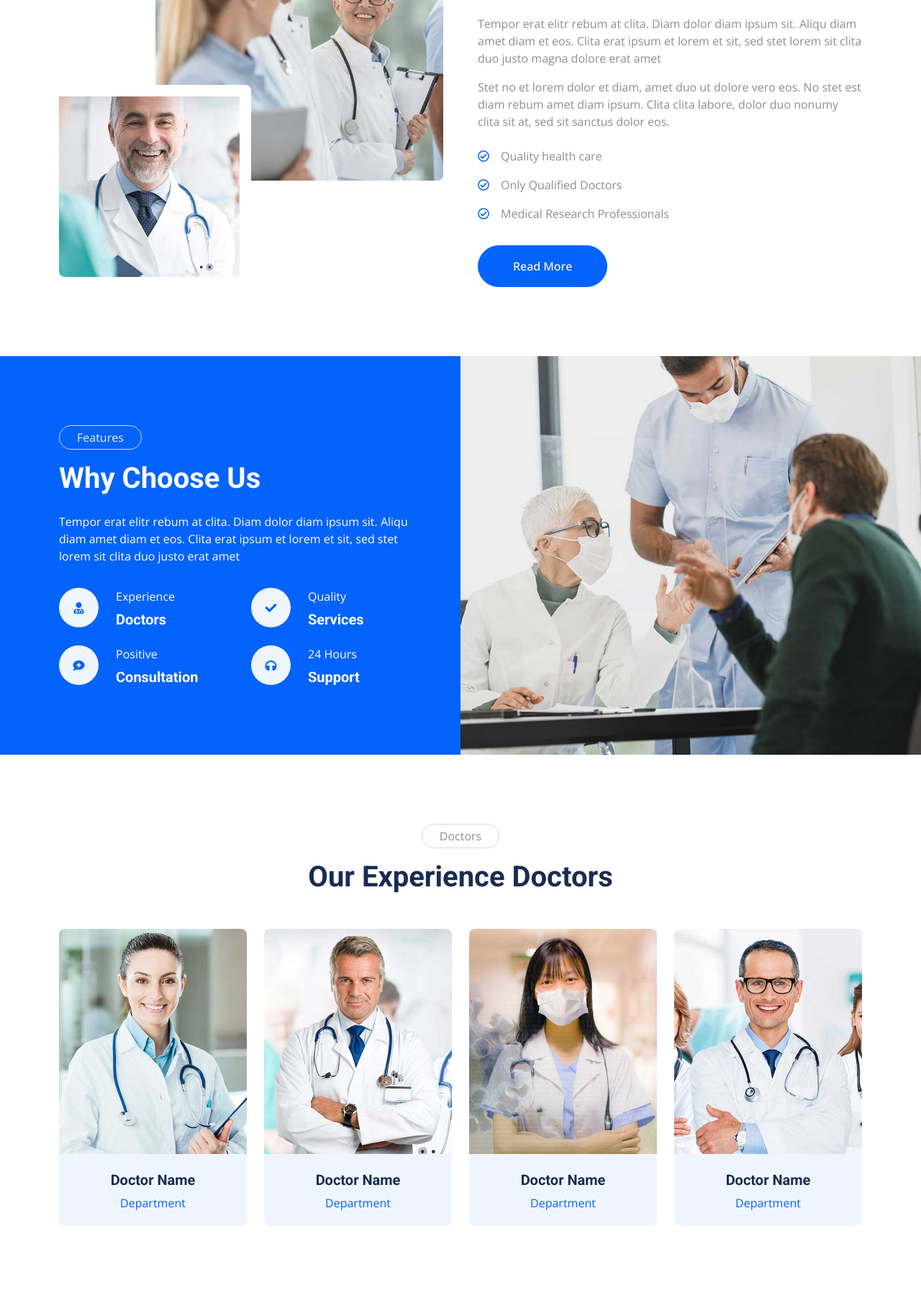
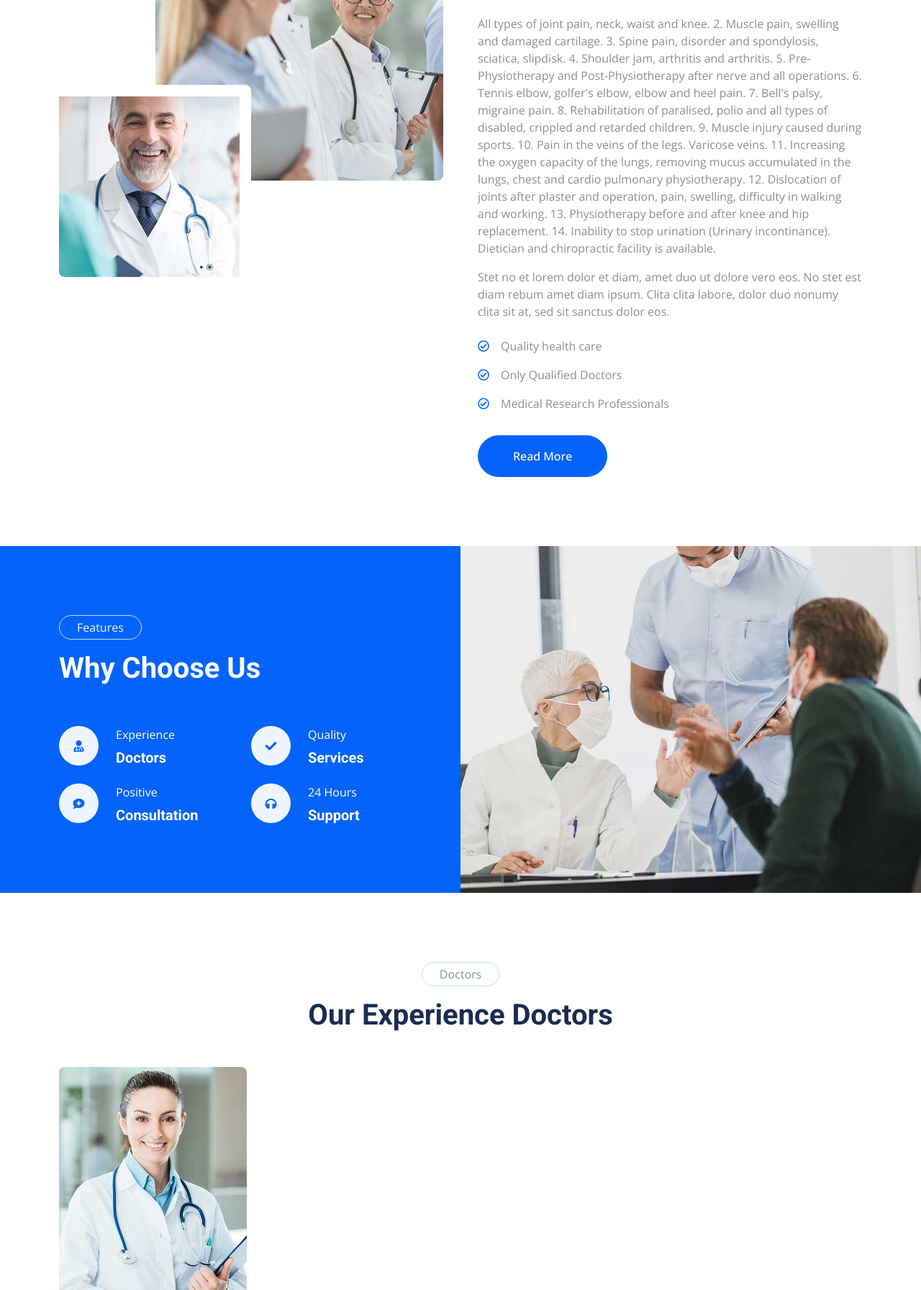
Before and after one commit to ShreeHaridasi/Shree-Haridasi, a plain HTML site: page about.html in a window 1280 px wide. Shown: the part 682-2475 px from the top of the page at 72% size. Drawn offline with nearby package versions, Linux system fonts and the light colour scheme.

Commit message:
Update about.html

```diff
--- a/about.html
+++ b/about.html
@@ -132,7 +132,21 @@
                 <div class="col-lg-6 wow fadeIn" data-wow-delay="0.5s">
                     <p class="d-inline-block border rounded-pill py-1 px-4">About Us</p>
                     <h1 class="mb-4">Why You Should Trust Us? Get Know About Us!</h1>
-                    <p>Tempor erat elitr rebum at clita. Diam dolor diam ipsum sit. Aliqu diam amet diam et eos. Clita erat ipsum et lorem et sit, sed stet lorem sit clita duo justo magna dolore erat amet</p>
+                    <p>All types of joint pain, neck, waist and knee.
+                        2. Muscle pain, swelling and damaged cartilage.
+                        3. Spine pain, disorder and spondylosis, sciatica, slipdisk.
+                        4. Shoulder jam, arthritis and arthritis.
+                        5. Pre-Physiotherapy and Post-Physiotherapy after nerve and all operations.
+                        6. Tennis elbow, golfer's elbow, elbow and heel pain.
+                        7. Bell's palsy, migraine pain.
+                        8. Rehabilitation of paralised, polio and all types of disabled, crippled and retarded children.
+                        9. Muscle injury caused during sports.
+                        10. Pain in the veins of the legs. Varicose veins.
+                        11. Increasing the oxygen capacity of the lungs, removing mucus accumulated in the lungs, chest and cardio pulmonary physiotherapy.
+                        12. Dislocation of joints after plaster and operation, pain, swelling, difficulty in walking and working.
+                        13. Physiotherapy before and after knee and hip replacement.
+                        14. Inability to stop urination (Urinary incontinance).
+                        Dietician and chiropractic facility is available.</p>
                     <p class="mb-4">Stet no et lorem dolor et diam, amet duo ut dolore vero eos. No stet est diam rebum amet diam ipsum. Clita clita labore, dolor duo nonumy clita sit at, sed sit sanctus dolor eos.</p>
                     <p><i class="far fa-check-circle text-primary me-3"></i>Quality health care</p>
                     <p><i class="far fa-check-circle text-primary me-3"></i>Only Qualified Doctors</p>
@@ -153,7 +167,7 @@
                     <div class="p-lg-5 ps-lg-0">
                         <p class="d-inline-block border rounded-pill text-light py-1 px-4">Features</p>
                         <h1 class="text-white mb-4">Why Choose Us</h1>
-                        <p class="text-white mb-4 pb-2">Tempor erat elitr rebum at clita. Diam dolor diam ipsum sit. Aliqu diam amet diam et eos. Clita erat ipsum et lorem et sit, sed stet lorem sit clita duo justo erat amet</p>
+                        <p class="text-white mb-4 pb-2"></p>
                         <div class="row g-4">
                             <div class="col-6">
                                 <div class="d-flex align-items-center">
@@ -227,8 +241,8 @@
                             <img class="img-fluid" src="img/team-1.jpg" alt="">
                         </div>
                         <div class="team-text bg-light text-center p-4">
-                            <h5>Doctor Name</h5>
-                            <p class="text-primary">Department</p>
+                            <h5>Dr. Harshit Kakran</h5>
+                            <p class="text-primary">Physiotherapy</p>
                             <div class="team-social text-center">
                                 <a class="btn btn-square" href=""><i class="fab fa-facebook-f"></i></a>
                                 <a class="btn btn-square" href=""><i class="fab fa-twitter"></i></a>
@@ -237,54 +251,8 @@
                         </div>
                     </div>
                 </div>
-                <div class="col-lg-3 col-md-6 wow fadeInUp" data-wow-delay="0.3s">
-                    <div class="team-item position-relative rounded overflow-hidden">
-                        <div class="overflow-hidden">
-                            <img class="img-fluid" src="img/team-2.jpg" alt="">
-                        </div>
-                        <div class="team-text bg-light text-center p-4">
-                            <h5>Doctor Name</h5>
-                            <p class="text-primary">Department</p>
-                            <div class="team-social text-center">
-                                <a class="btn btn-square" href=""><i class="fab fa-facebook-f"></i></a>
-                                <a class="btn btn-square" href=""><i class="fab fa-twitter"></i></a>
-                                <a class="btn btn-square" href=""><i class="fab fa-instagram"></i></a>
-                            </div>
-                        </div>
-                    </div>
-                </div>
-                <div class="col-lg-3 col-md-6 wow fadeInUp" data-wow-delay="0.5s">
-                    <div class="team-item position-relative rounded overflow-hidden">
-                        <div class="overflow-hidden">
-                            <img class="img-fluid" src="img/team-3.jpg" alt="">
-                        </div>
-                        <div class="team-text bg-light text-center p-4">
-                            <h5>Doctor Name</h5>
-                            <p class="text-primary">Department</p>
-                            <div class="team-social text-center">
-                                <a class="btn btn-square" href=""><i class="fab fa-facebook-f"></i></a>
-                                <a class="btn btn-square" href=""><i class="fab fa-twitter"></i></a>
-                                <a class="btn btn-square" href=""><i class="fab fa-instagram"></i></a>
-                            </div>
-                        </div>
-                    </div>
-                </div>
-                <div class="col-lg-3 col-md-6 wow fadeInUp" data-wow-delay="0.7s">
-                    <div class="team-item position-relative rounded overflow-hidden">
-                        <div class="overflow-hidden">
-                            <img class="img-fluid" src="img/team-4.jpg" alt="">
-                        </div>
-                        <div class="team-text bg-light text-center p-4">
-                            <h5>Doctor Name</h5>
-                            <p class="text-primary">Department</p>
-                            <div class="team-social text-center">
-                                <a class="btn btn-square" href=""><i class="fab fa-facebook-f"></i></a>
-                                <a class="btn btn-square" href=""><i class="fab fa-twitter"></i></a>
-                                <a class="btn btn-square" href=""><i class="fab fa-instagram"></i></a>
-                            </div>
-                        </div>
-                    </div>
-                </div>
+
+
             </div>
         </div>
     </div>
@@ -297,9 +265,9 @@
             <div class="row g-5">
                 <div class="col-lg-3 col-md-6">
                     <h5 class="text-light mb-4">Address</h5>
-                    <p class="mb-2"><i class="fa fa-map-marker-alt me-3"></i>123 Street, New York, USA</p>
-                    <p class="mb-2"><i class="fa fa-phone-alt me-3"></i>+012 345 67890</p>
-                    <p class="mb-2"><i class="fa fa-envelope me-3"></i>info@example.com</p>
+                    <p class="mb-2"><i class="fa fa-map-marker-alt me-3"></i>Modipuram, Meerut</p>
+                    <p class="mb-2"><i class="fa fa-phone-alt me-3"></i>+918077295562</p>
+                    <p class="mb-2"><i class="fa fa-envelope me-3"></i>shreeharidasicc@gmail.com</p>
                     <div class="d-flex pt-2">
                         <a class="btn btn-outline-light btn-social rounded-circle" href=""><i class="fab fa-twitter"></i></a>
                         <a class="btn btn-outline-light btn-social rounded-circle" href=""><i class="fab fa-facebook-f"></i></a>
@@ -309,11 +277,11 @@
                 </div>
                 <div class="col-lg-3 col-md-6">
                     <h5 class="text-light mb-4">Services</h5>
-                    <a class="btn btn-link" href="">Cardiology</a>
-                    <a class="btn btn-link" href="">Pulmonary</a>
+                    <a class="btn btn-link" href="">Cardiology Pulmonary</a>
+                    <a class="btn btn-link" href="">Cupping</a>
                     <a class="btn btn-link" href="">Neurology</a>
                     <a class="btn btn-link" href="">Orthopedics</a>
-                    <a class="btn btn-link" href="">Laboratory</a>
+                    <a class="btn btn-link" href="">Dry Needling</a>
                 </div>
                 <div class="col-lg-3 col-md-6">
                     <h5 class="text-light mb-4">Quick Links</h5>
```
